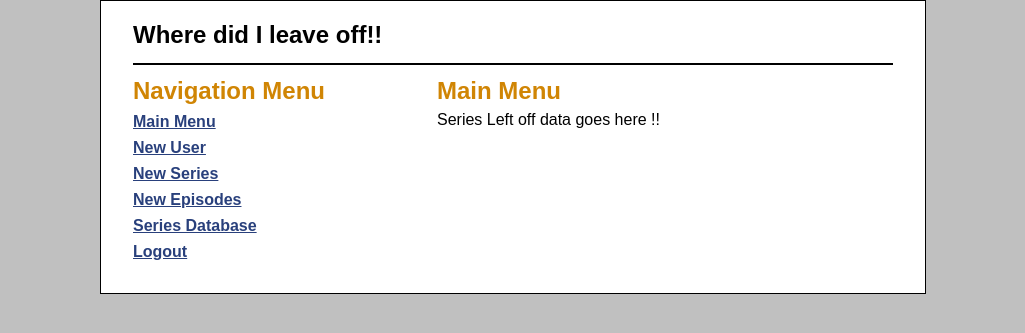
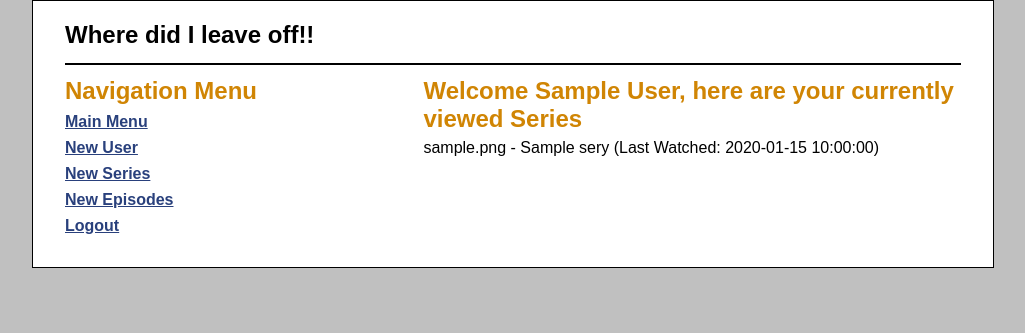
Before and after one commit to flowxyno/IS330, a PHP site: page / in a window 1280 px wide. Shown: the top 333 px of the page, without its empty margins (127-1152 px from the left). Run offline with PHP 8.4, Linux system fonts and the light colour scheme; the visitor is signed in with stand-in values (Sample User, id 1); tables that the repository leaves empty hold one stand-in row (values such as "Sample post").

Commit message:
updated code

```diff
--- a/PROJECT/BACKEND/index.php
+++ b/PROJECT/BACKEND/index.php
@@ -26,6 +26,19 @@ switch($action) {
         $password = filter_input(INPUT_POST, 'password');
         if (is_valid_admin_login($username, $password)) {
             $_SESSION['is_valid_admin'] = true;
+            // storing the logged in userName into the session
+            $_SESSION['logged_in_userName'] = $username;
+
+            // Extracting the userID and firstName from the provided userName and storing it as user_ID & first_name
+            $statement = $db->prepare("SELECT * FROM users WHERE userName = :userName");
+            $statement->bindParam(":userName", $username);
+            $statement->execute();
+            $row = $statement->fetch();
+            $user_ID = $row["userID"];
+            $_SESSION['logged_in_userID'] = $user_ID;
+            $first_name = $row["firstName"];
+            $_SESSION['logged_in_firstName'] = $first_name;
+
             include('view/main_menu.php');
         } else {
             $login_message = 'You must login to view this page.';
@@ -44,8 +57,8 @@ switch($action) {
     case 'show_new_episodes':
         include('view/new_episodes.php');
         break;
-    case 'show_series_database':
-        include('view/series_database.php');
+    case 'show_display_series':
+        include('display_series.php');
         break;
     case 'logout':
         $_SESSION = array();   // Clear all session data from memory
--- a/PROJECT/BACKEND/main.css
+++ b/PROJECT/BACKEND/main.css
@@ -4,7 +4,7 @@ html {
 }
 body {
     font-family: Arial, Helvetica, sans-serif;
-    width: 760px;
+    width: 70%;
     margin: 0 auto;
     padding: 0 2em;
     background-color: white;
--- a/PROJECT/BACKEND/util/nav_menu.php
+++ b/PROJECT/BACKEND/util/nav_menu.php
@@ -4,6 +4,5 @@
         <p><a href="index.php?action=show_new_user">New User</a></p>
         <p><a href="index.php?action=show_new_series">New Series</a></p>
         <p><a href="index.php?action=show_new_episodes">New Episodes</a></p>
-        <p><a href="index.php?action=show_series_database">Series Database</a></p>
         <p><a href="index.php?action=logout">Logout</a></p>
 <!--</aside>-->
--- a/PROJECT/BACKEND/view/main_menu.php
+++ b/PROJECT/BACKEND/view/main_menu.php
@@ -31,9 +31,37 @@
                     ?>
                 </div>
                 <div class="form-container">
-                    <h1>Main Menu</h1>
+                    <?php
+                    $user_name = $_SESSION['logged_in_userName'];
+                    $user_ID = $_SESSION['logged_in_userID'];
+                    $first_name = $_SESSION['logged_in_firstName'];
 
-                    Series Left off data goes here !!
+                    echo "<h1>Welcome $first_name, here are your currently viewed Series</h1>";
+
+
+                    $quest = "SELECT series.seriesName, series.coverArt, episodes.episodeNumber, episodes.episodeTitle, episodes.episodeSynop, seriesTrackers.lastWatched
+                    FROM seriesTrackers
+                    INNER JOIN series ON seriesTrackers.seriesID = series.seriesID
+                    INNER JOIN episodes ON seriesTrackers.episodeID = episodes.episodeID
+                    WHERE seriesTrackers.userID = :loggedInID";
+
+                    // Use a prepared statement to prevent SQL injection
+                    $stmt = $db->prepare($quest);
+                    $stmt->bindParam(':loggedInID', $user_ID);
+                    $stmt->execute();
+
+                    if ($stmt->rowCount() > 0) {
+                        echo "<ul>";
+                        while ($row = $stmt->fetch()) {
+                            echo "<li>{$row['coverArt']} - {$row['seriesName']} (Last Watched: {$row['lastWatched']})</li>";
+                        }
+                        echo "</ul>";
+                    } else {
+                        echo "<br>";
+                        echo "<p>No series trackers found for the current user.</p>";
+                    }
+                    ?>
+
                 </div>
             </div>
         </main>
--- a/PROJECT/DATABASE/SEED.sql
+++ b/PROJECT/DATABASE/SEED.sql
@@ -28,7 +28,7 @@ ALTER TABLE series auto_increment = 1;
 INSERT INTO series (seriesName, synop, coverArt)
 	VALUES
 		('Ghost Hunt', 'Telling ghost stories is a favourite pastime of Taniyama Mai and her friends — that is, until she meets 17-year-old Shibuya Kazuya, sent by the Shibuya Psychic Research Centre to investigate paranormal activity at a supposedly haunted school. When Mai gets caught in a dangerous situation, she is rescued by Kazuyas assistant. Saving her lands the assistant incapacitated, and Kazuya demands that Mai become his assistant instead...', 'http:\\www.notreallythere.com'),
-        ('Tresse', 'Set in Manila where the mythical creatures of Philippine folklore live in hiding amongst humans, Alexandra Trese finds herself going head to head with a criminal underworld comprised of malevolent supernatural beings.', 'http:\\www.notreallythere.com'),
+        ('Tresse', 'Set in Manila where the mythical creatures of Philippine folklore live in hiding amongst humans, Alexandra Trese finds herself going head to head with a criminal underworld comprised of malevolent supernatural beings.', 'https://www.imdb.com/title/tt9310336/mediaviewer/rm168819201/?ref_=tt_ov_i'),
         ('Star Wars: Ahsoka', 'After the fall of the Galactic Empire, former Jedi Knight Ahsoka Tano investigates an emerging threat to a vulnerable galaxy.', 'http:\\www.notreallythere.com')
 ;
 
```
Also changed, not shown: PROJECT/BACKEND/display_series.php (+7 -2 lines), PROJECT/BACKEND/images/Trese_poster.jpg (added), 1 other file.
